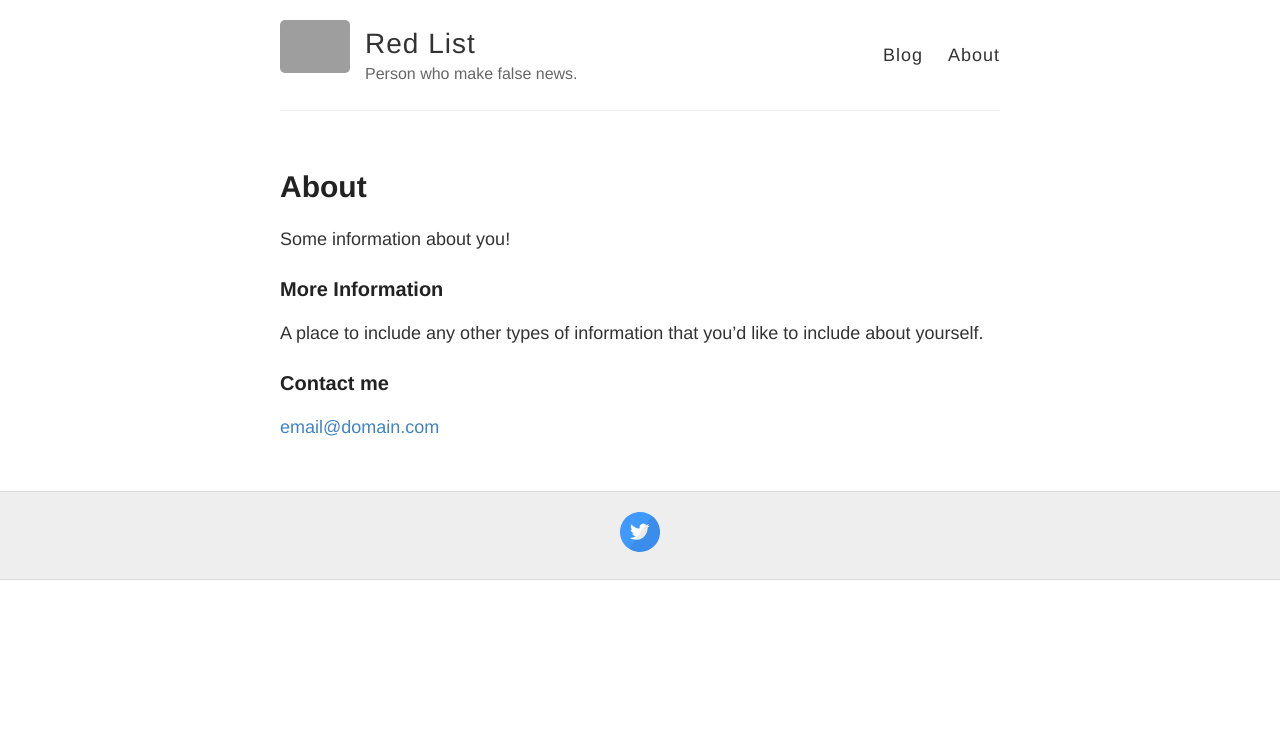
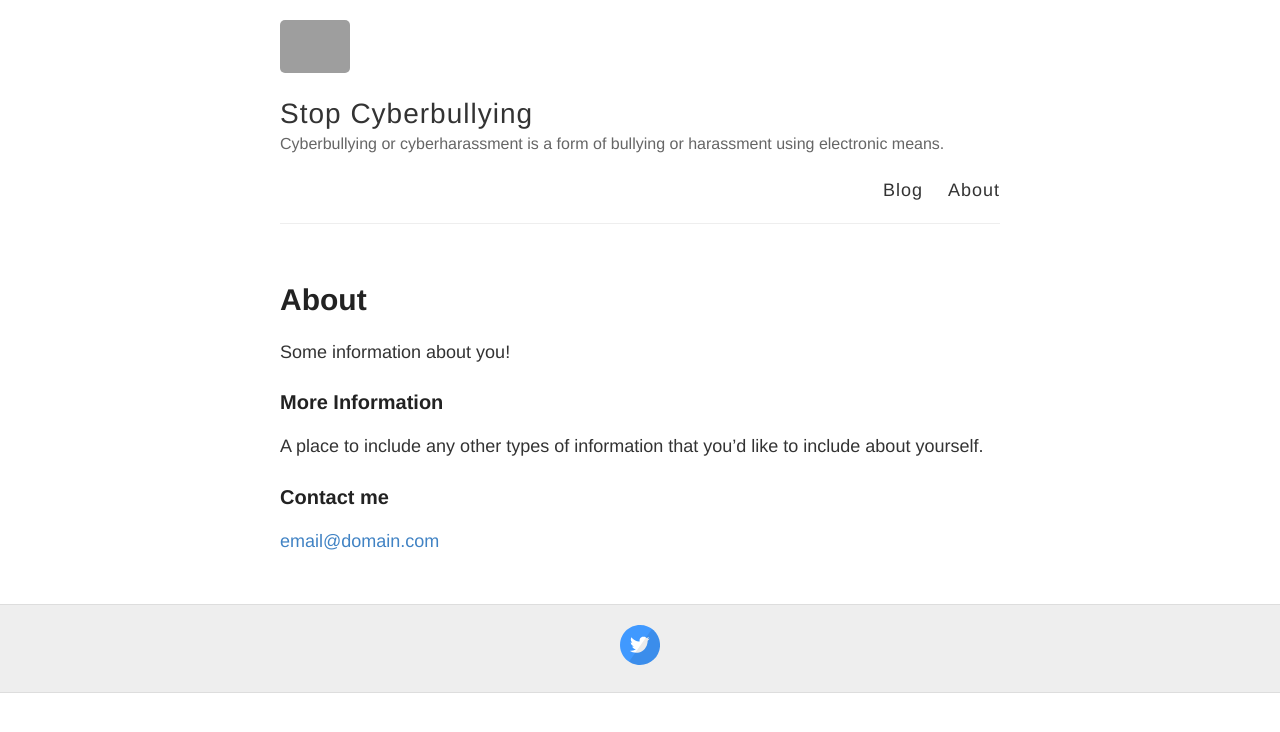
Before and after one commit to redlist/redlist-redlist.github.io, a Jekyll site: the page built from about.md, in a window 1280 px wide. Shown: the top 732 px of the page. Built offline with Jekyll 4.4.1, drawn with Linux system fonts in a browser that asks for light colours; grey boxes are pictures that could not be loaded.

Commit message:
site name update

```diff
--- a/_config.yml
+++ b/_config.yml
@@ -3,13 +3,13 @@
 #
 
 # Name of your site (displayed in the header)
-name: Red List
+name: Stop Cyberbullying
 
 # Short bio or description (displayed in the header)
-description: Person who make false news.
+description: Cyberbullying or cyberharassment is a form of bullying or harassment using electronic means.
 
 # URL of your avatar or profile pic (you could use your GitHub profile pic)
-avatar: https://raw.githubusercontent.com/barryclark/jekyll-now/master/images/jekyll-logo.png
+avatar: https://en.wikipedia.org/wiki/File:Flag_of_Myanmar.svg
 
 #
 # Flags below are optional
```
